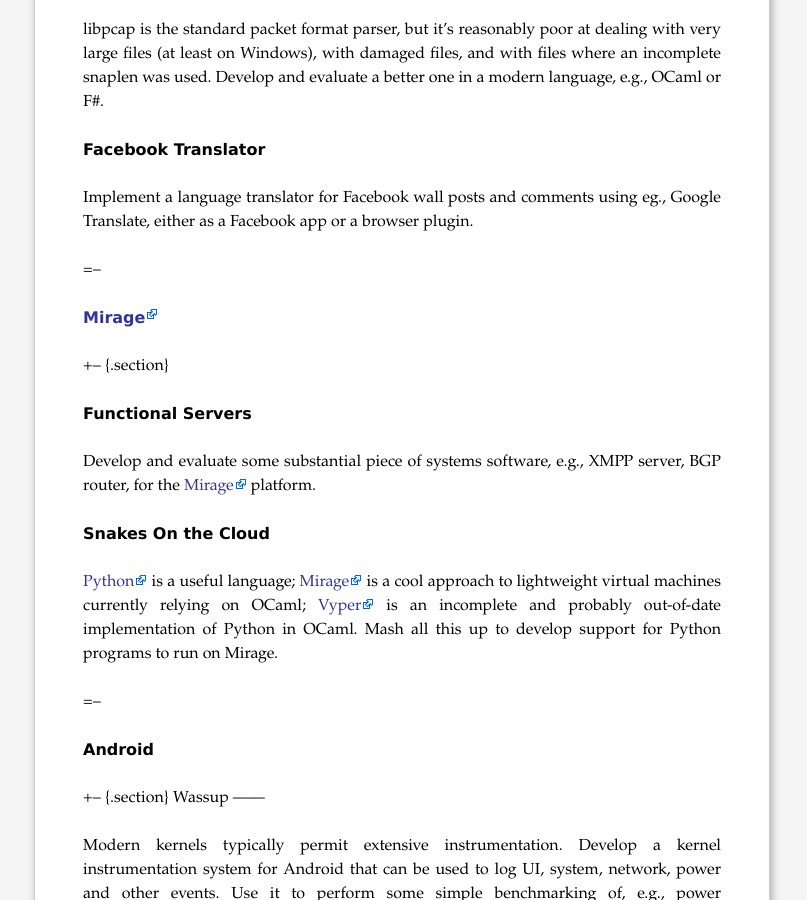
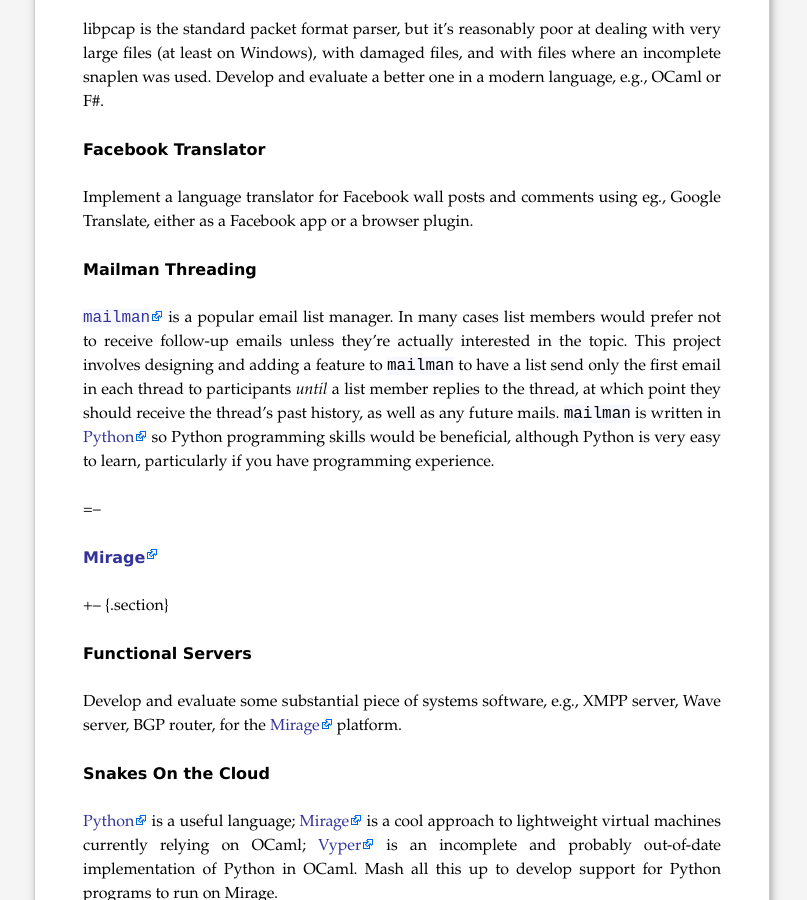
Before and after one commit to mor1/mort-www, a Jekyll site: the page built from teaching/2011-projects/index.md, in a window 1280 px wide and 900 px high, scrolled down 533 px. Shown: the whole window, without its empty margins (238-1045 px from the left). Built offline with Jekyll 4.4.1, drawn with Linux system fonts in a browser that asks for light colours; Markdown is read by kramdown in place of the engine named in the settings.

Commit message:
added mailman project suggestion

```diff
--- a/teaching/2011-projects/index.md
+++ b/teaching/2011-projects/index.md
@@ -53,7 +48,19 @@ using eg., Google Translate, either as a Facebook app or a browser
 plugin.
 
 
+Mailman Threading
+----
 
+[`mailman`](http://www.gnu.org/software/mailman) is a popular email
+list manager.  In many cases list members would prefer not to receive
+follow-up emails unless they're actually interested in the topic.
+This project involves designing and adding a feature to `mailman` to
+have a list send only the first email in each thread to participants
+*until* a list member replies to the thread, at which point they
+should receive the thread's past history, as well as any future
+mails.  `mailman` is written in [Python][] so Python programming
+skills would be beneficial, although Python is very easy to learn,
+particularly if you have programming experience.
 
 =--
 
@@ -66,7 +73,8 @@ Functional Servers
 ------------------
 
 Develop and evaluate some substantial piece of systems software, e.g.,
-XMPP server, BGP router, for the [Mirage][] platform.
+XMPP server, Wave server, BGP router, for the [Mirage][]
+platform.
 
 Snakes On the Cloud
 -------------------
@@ -105,3 +113,9 @@ what and (bonus, might be impossible) dynamically modify manifests so
 that applications can be given time-limited capabilities.
 
 =--
+
+[perscon]: http://perscon.net/
+[Python]: http://www.python.org/
+[Mirage]: http://openmirage.org/
+[Vyper]: http://got.net/~landauer/sw/vyper_readme.html
+[e]: mailto:richard.mortier@nottingham.ac.uk
```
Also changed, not shown: other parts of teaching/2011-projects/index.md (+0 -5 lines).
